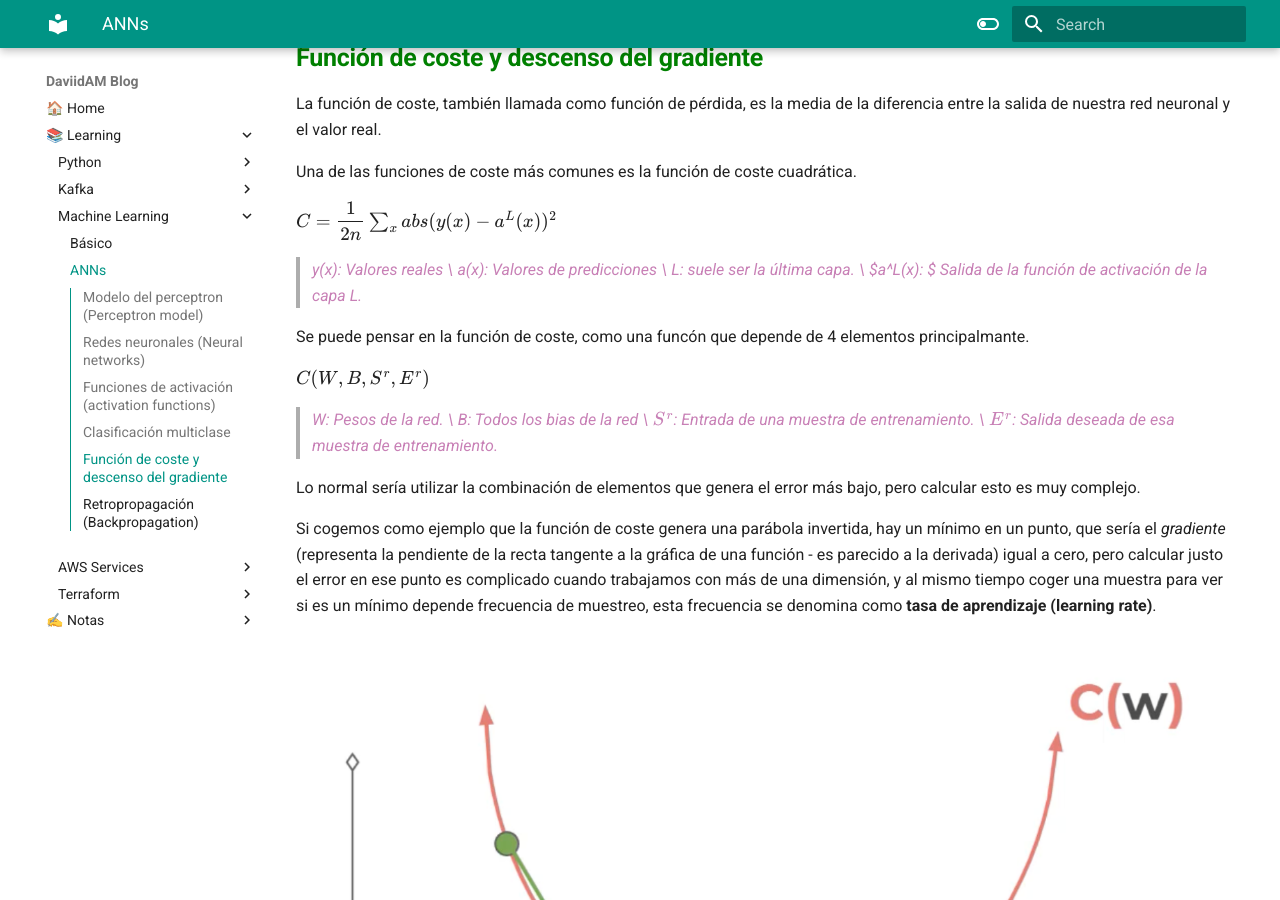
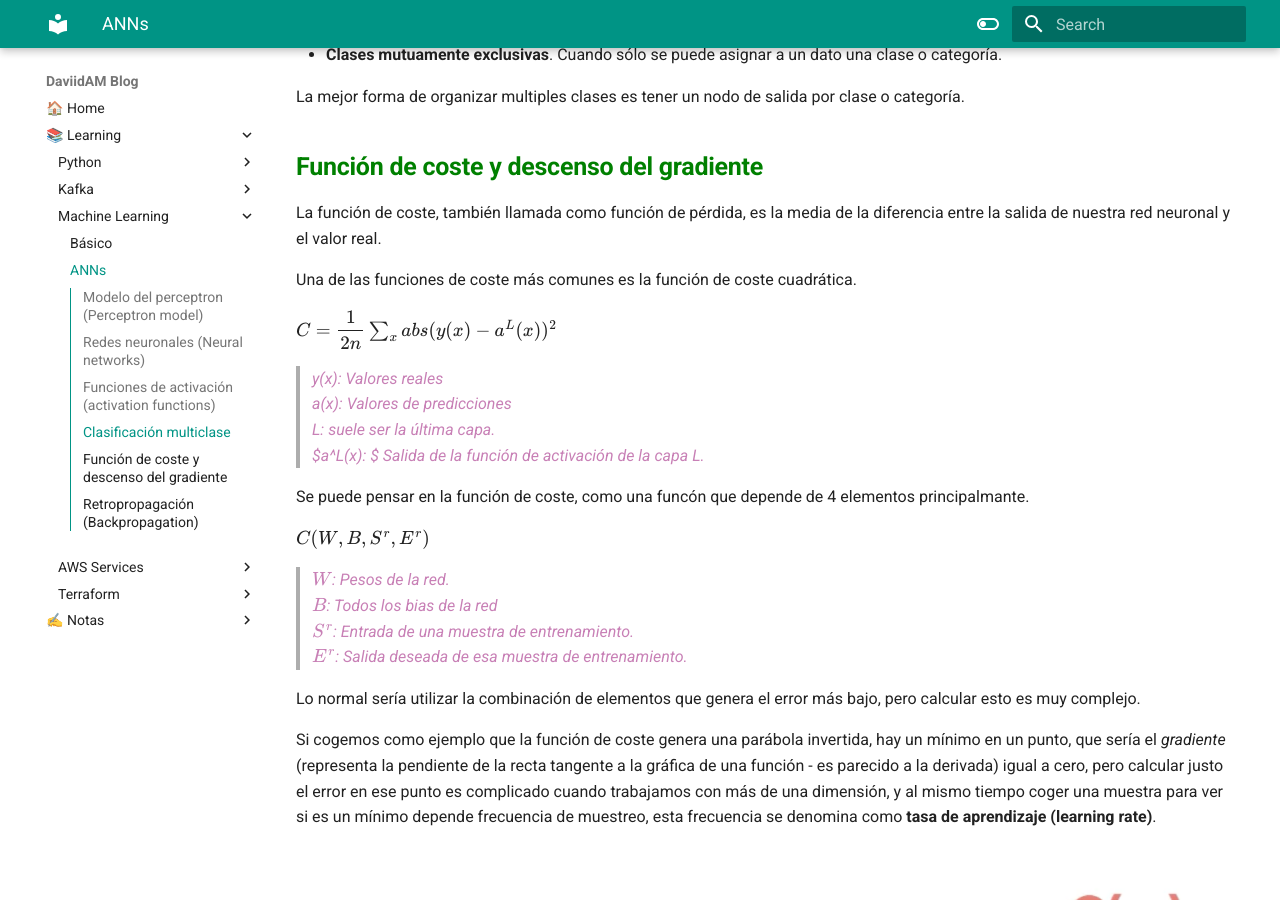
Before and after one commit to DaviidAM/Blog, an MkDocs documentation site: the page built from docs/Machine Learning/02-ANNs.md, in a window 1280 px wide and 900 px high, scrolled down 2557 px. Built offline with MkDocs 1.6.1 and Material for MkDocs 9.7.7, drawn with Linux system fonts in a browser that asks for light colours; some of the changed text lies outside the part shown.

Commit message:
Fix ANNs

```diff
--- a/docs/Machine Learning/02-ANNs.md
+++ b/docs/Machine Learning/02-ANNs.md
@@ -103,7 +105,7 @@
 
 Estas funciones se usan para limitar la salida de cada neurona.
 
-> $Z = W*x + b$
+$Z = W*x + b$
 
 | Activation function | Traducción al español | Descripción |
 | --- | --- | --- |
@@ -133,18 +135,18 @@
 
 $C = \dfrac{1}{2n}\sum_{x} abs(y(x)-a^L(x))^2$
 
->y(x): Valores reales \
-a(x): Valores de predicciones \
-L: suele ser la última capa. \
+>y(x): Valores reales <br>
+a(x): Valores de predicciones <br>
+L: suele ser la última capa. <br>
 $a^L(x): $ Salida de la función de activación de la capa L.
 
 Se puede pensar en la función de coste, como una funcón que depende de 4 elementos principalmante.
 
 $C(W,B, S^r, E^r)$
 
-> W: Pesos de la red. \
-B: Todos los bias de la red \
-$S^r$: Entrada de una muestra de entrenamiento. \
+>$W$: Pesos de la red. <br>
+$B$: Todos los bias de la red <br>
+$S^r$: Entrada de una muestra de entrenamiento. <br>
 $E^r$: Salida deseada de esa muestra de entrenamiento.
 
 Lo normal sería utilizar la combinación de elementos que genera el error más bajo, pero calcular esto es muy complejo.
@@ -169,37 +171,38 @@
 
 Enfocandonos en las últimas dos capas (`L` y `L-1`).
 
->$z = wx+b$
+$z = wx+b$
 
 y la función de activación
 
->$a = \sigma(Z)$
+$a = \sigma(Z)$
 
 Significa que tenemos
 
->$z^L = w^La^{L-1}+b^L$ \
-\
-$z^L$: Salida de la capa L \
-$w^L$: Pesos de la capa L \
-$a^{L-1}$: Función de activación de la capa anterior = Salida de la capa anterior \
+$z^L = w^La^{L-1}+b^L$
+
+>$z^L$: Salida de la capa L <br>
+$w^L$: Pesos de la capa L <br>
+$a^{L-1}$: Función de activación de la capa anterior = Salida de la capa anterior <br>
 $b^L$: Bias/Sesgos de la capa L
 
 Si contamos todas las capas.
 
->$a^L = \sigma(Z^L)$
+$a^L = \sigma(Z^L)$
 
 La función de coste quedaría:
 
->$C_0(...) = (a^L-y)^2$ \
-$y$: Salida real
+$C_0(...) = (a^L-y)^2$
+
+>$y$: Salida real
 
 La idea de retroproagación es ir calculando el error en cada capa y usando el gradiente/derivada intentar minimizar dicho error. En un lenguaje más cotidiano, calcular con las derivadas parciales como se ve afectada la función de coste cuando se modifica uno de los parámetros de las neuronas.
 
-> $\frac{\delta C}{\delta w}$
+$\frac{\delta C}{\delta w}$
 
 Cuando nos referimos sólo a la última capa:
 
-> $\frac{\delta C}{\delta w^L}  = \frac{\delta C}{\delta a^L} \frac{\delta a^L}{\delta z^L} \frac{\delta z^L}{\delta w^L}  $
+$\frac{\delta C}{\delta w^L} =\frac{\delta C}{\delta a^L}\frac{\delta a^L}{\delta z^L}\frac{\delta z^L}{\delta w^L}$
 
 [Link explicando las funciones matemáticas (en inglés)](http://neuralnetworksanddeeplearning.com/chap2.html)
 
```
Also changed, not shown: other parts of docs/Machine Learning/02-ANNs.md (+5 -3 lines).
